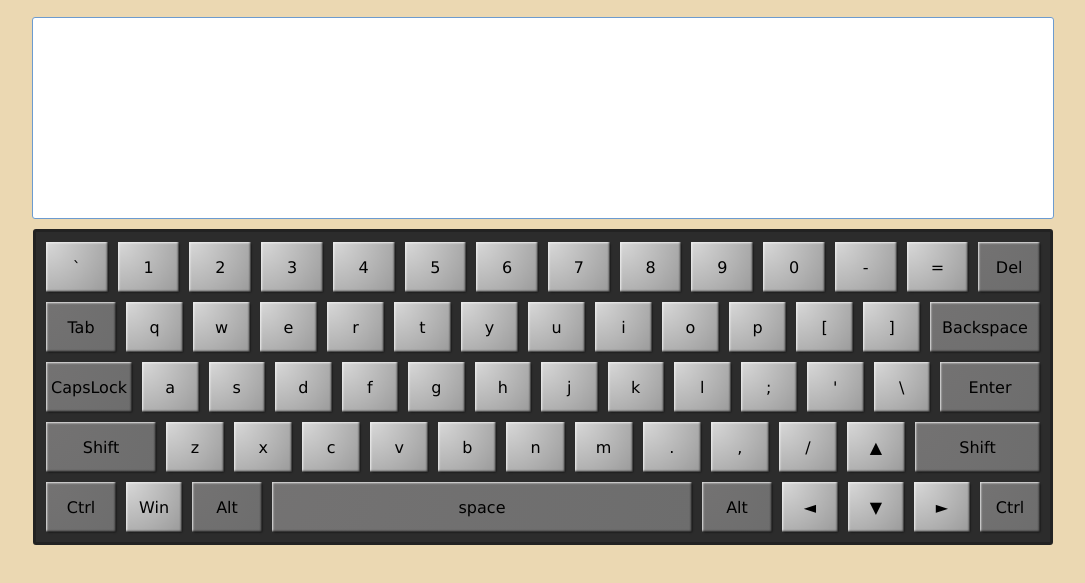
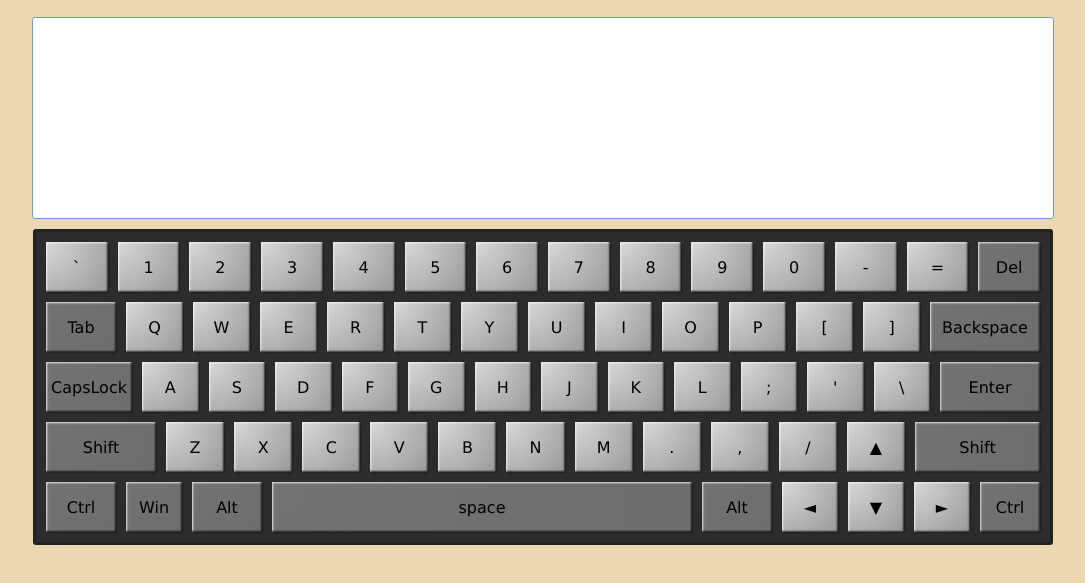
Before and after one commit to Twitty97/virtual-keyboard, a plain HTML site: page index.html in a window 1280 px wide. Both pictures are taken after a click on the element "CapsLock". Shown: the part 135-718 px from the top of the page, without its empty margins (97-1182 px from the left). Drawn offline with Linux system fonts and the light colour scheme.

Commit message:
feat: add method to change letters to uppercase when capslock is pressed

```diff
--- a/css/style.css
+++ b/css/style.css
@@ -100,7 +100,8 @@ body {
 .shift-right,
 .space,
 .tab,
-.delete {
+.delete,
+.Meta {
   background: rgb(78, 78, 78) radial-gradient(circle at 0 0, rgba(136, 134, 134, 0.65), rgba(167, 167, 167, 0.35));
 }
 
--- a/js/index.js
+++ b/js/index.js
@@ -1,5 +1,6 @@
 /* eslint-disable import/extensions */
 import keyboardLayout from './keys.js';
+// import create from './create.js';
 
 const keyboard = {
   elements: {
@@ -15,6 +16,8 @@ const keyboard = {
 
   eventHandlers: {
     oninput: null,
+    onmouseclick: null,
+    onkeyboardclick: null,
   },
 
   p: {
@@ -50,6 +53,8 @@ const keyboard = {
     this.elements.mainContainer.appendChild(this.elements.subsubheading);
     this.elements.mainContainer.appendChild(this.elements.textarea);
     this.elements.mainContainer.appendChild(this.elements.keyContainer);
+
+    // generate keyboard-rows with keys
     this.elements.keyContainer.appendChild(this.createKeys());
     this.elements.keys = this.elements.keyContainer.querySelectorAll('.keyboard-row .keyboard-key');
 
@@ -68,10 +73,11 @@ const keyboard = {
       this.elements.keyRow[k].classList.add('keyboard-row');
       for (j = 0; j < keyboardLayout[k].length; j += 1) {
         const key = keyboardLayout[k][j][3];
+        const keyclass = keyboardLayout[k][j][0];
         keyElement = document.createElement('div');
         keyValue = document.createElement('span');
         keyElement.classList.add('keyboard-key');
-        keyElement.classList.add(`${keyboardLayout[k][j][0]}`);
+        keyElement.classList.add(`${keyclass}`);
         keyValue.classList.add('letter');
         keyValue.textContent = `${key}`;
         keyElement.appendChild(keyValue);
@@ -80,6 +86,7 @@ const keyboard = {
           case 'Backspace':
             keyElement.addEventListener('click', () => {
               this.p.value = this.p.value.substring(0, this.p.value.length - 1);
+              console.log(this.p.value);
               this.triggerEvent('oninput');
             });
 
@@ -87,8 +94,7 @@ const keyboard = {
 
           case 'CapsLock':
             keyElement.addEventListener('click', () => {
-              this.toggleCapsLock();
-              this.p.capsLock = true;
+              this.toggleCapslock();
             });
 
             break;
@@ -112,6 +118,7 @@ const keyboard = {
           default:
             keyElement.addEventListener('click', () => {
               this.p.value += this.p.capsLock ? key.toUpperCase() : key.toLowerCase();
+              console.log(this.p.value);
               this.triggerEvent('oninput');
             });
 
@@ -124,12 +131,26 @@ const keyboard = {
   },
 
   triggerEvent(handlerName) {
-    console.log(`Event triggered! Name of the event: ${handlerName}`);
+    if (typeof this.eventHandlers[handlerName] === 'function') {
+      console.log(this.eventHandlers[handlerName](this.p.value));
+    }
   },
 
   toggleCapslock() {
     this.p.capsLock = !this.p.capsLock;
+    const regex = /^[a-zA-ZЁёА-я]$/;
+    const arr = this.elements.keys;
+    for (let n = 0; n < arr.length; n += 1) {
+      if (regex.test(arr[n].textContent)) {
+        if (this.p.capsLock) {
+          arr[n].textContent = arr[n].textContent.toUpperCase();
+        } else {
+          arr[n].textContent = arr[n].textContent.toLowerCase();
+        }
+      }
+    }
   },
+
 };
 
 // initialize the keyboard on DOMContentLoad
@@ -137,3 +158,9 @@ window.addEventListener('DOMContentLoaded', () => {
   keyboard.init();
   keyboard.createKeys();
 });
+
+const s = [];
+document.onkeydown = (event) => {
+  s.push(event.key);
+  console.log(s);
+};
--- a/js/keys.js
+++ b/js/keys.js
@@ -63,7 +63,7 @@ export default [
   ],
   [
     ['ctrl-left', 'Ctrl', 'Ctrl', 'Ctrl', 'Ctrl'],
-    ['MetaLeft', 'Win', 'Win', 'Win', 'Win'],
+    ['Meta', 'Win', 'Win', 'Win', 'Win'],
     ['alt-left', 'Alt', 'Alt', 'Alt', 'Alt'],
     ['space', 'space', 'space ', 'space', 'space'],
     ['alt-right', 'Alt', 'Alt', 'Alt', 'Alt'],
```
Also changed, not shown: js/create.js (added).
